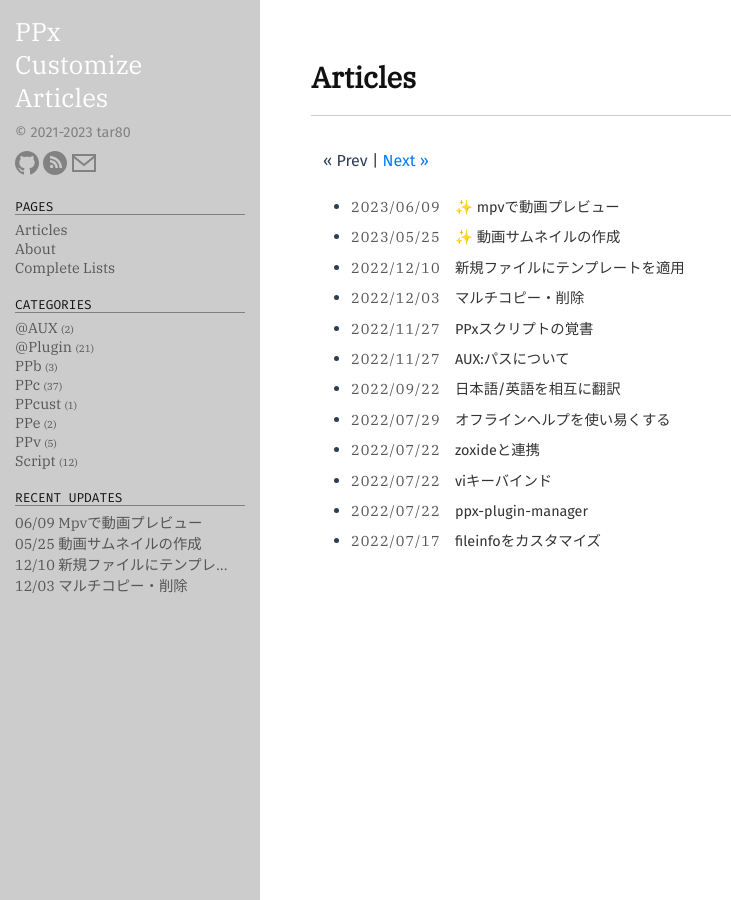
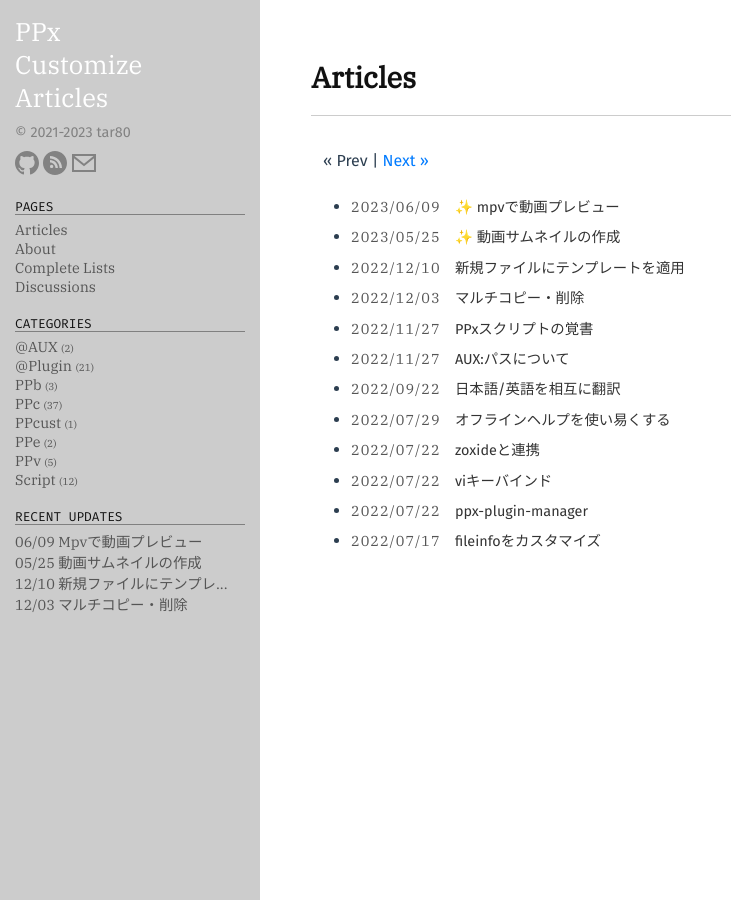
Before and after one commit to tar80/pages-pca, a Jekyll site: the page built from index.html, in a window 1280 px wide. Shown: the whole page, without its empty margins (0-731 px from the left). Built offline with Jekyll 4.4.1, drawn with Linux system fonts in a browser that asks for light colours; emoji names are drawn with the system emoji font; some web fonts are replaced; the list of posts is cut into pages by our own code.

Commit message:
Update sidebarにdiscussionsを追加した

```diff
--- a/_includes/sidebar.html
+++ b/_includes/sidebar.html
@@ -6,7 +6,7 @@
     </div>
     <p class="lead">{{ site.description }}</p>
     <p class="contact">
-    {%- include icon-github.html -%}{%- include icon-rss.html -%}{%- include icon-mail.html -%}
+    {%- include icon-github.html -%}{%- include icon-rss.html -%}{%- include icon-mail.html -%}<BR>
     </p>
   </div>
 
@@ -25,6 +25,9 @@
           {% endif %}
         {% endif %}
       {% endfor %}
+      <li>
+        <a class="nav-item" href="https://github.com/tar80/pages-pca/discussions">discussions</a>
+      </li>
     </ul>
   </div>
 
```
